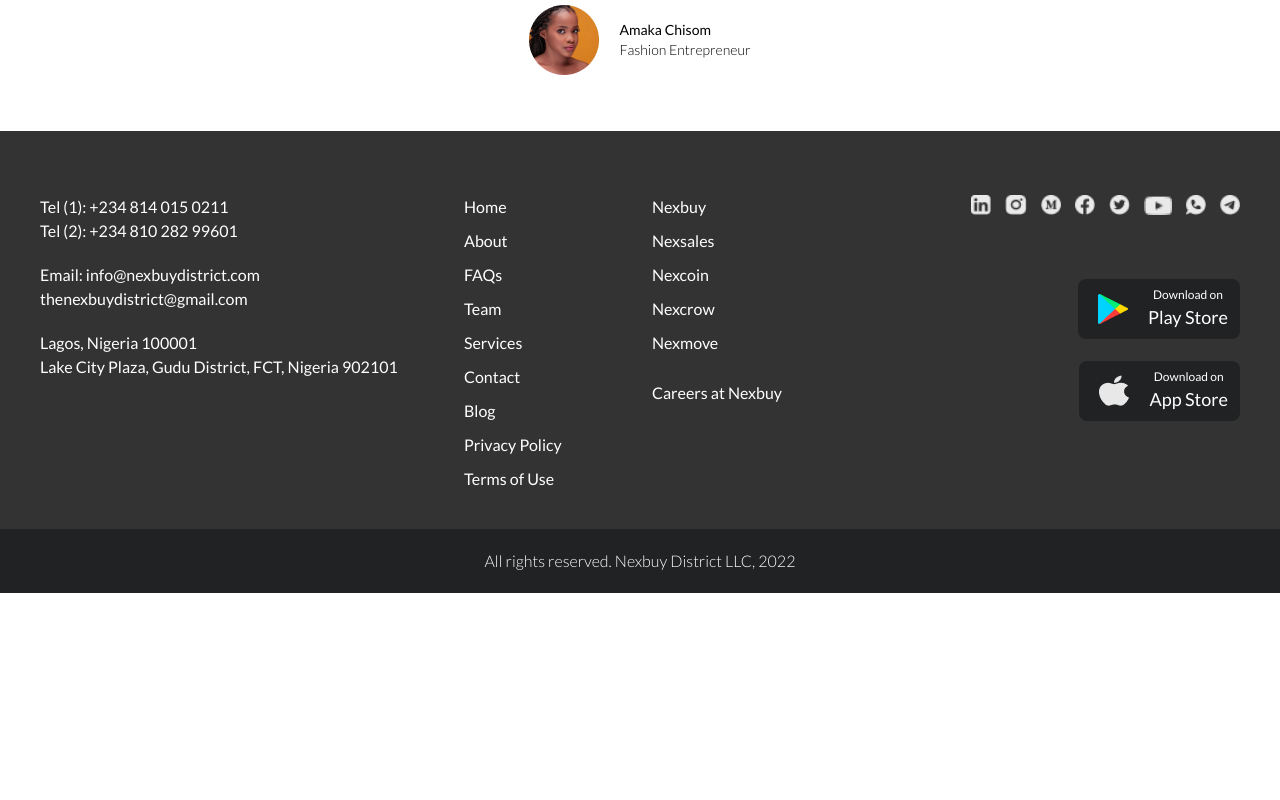
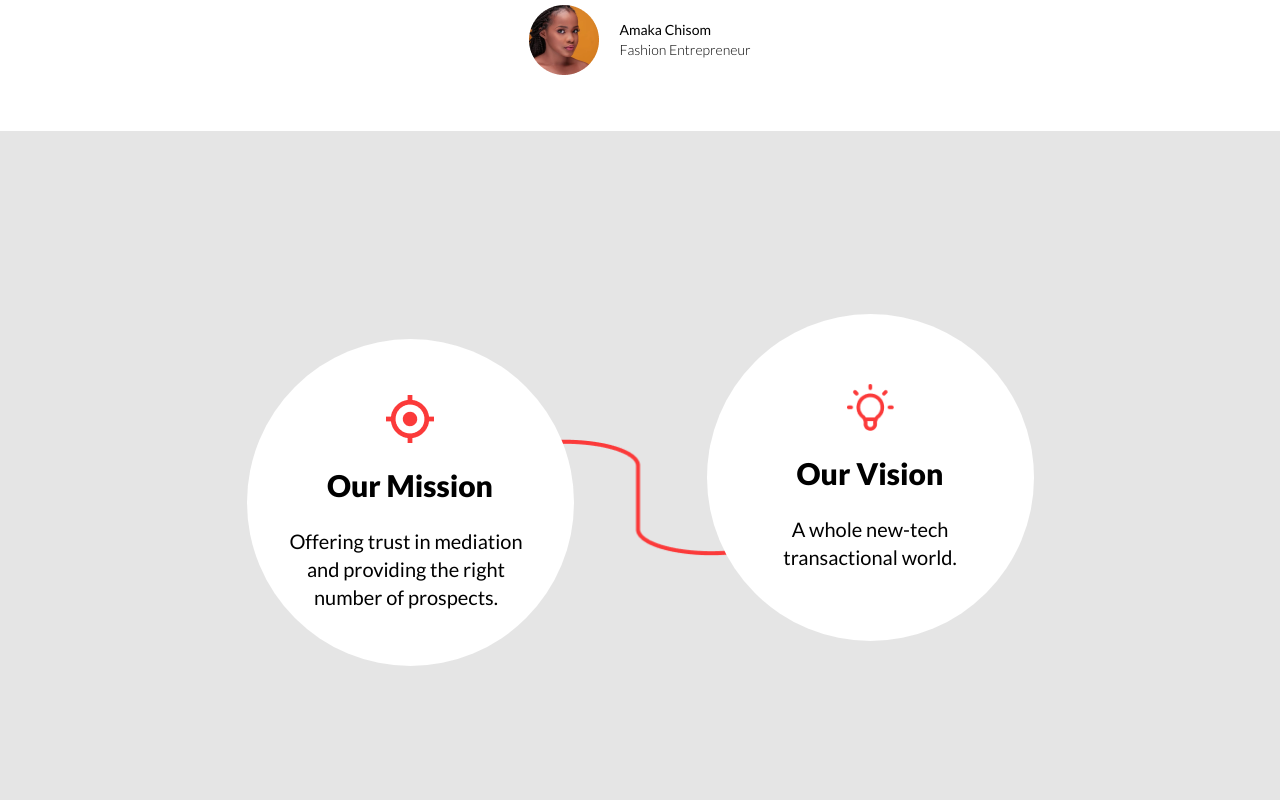
Before and after one commit to Deelyah/Nexbuy-website, a Nuxt app: page / in a window 1280 px wide. Shown: the part 3360-4160 px from the top of the page. Before the commit the page ends 3953 px from the top, so only its background shows below. Built offline with nearby package versions, Linux system fonts and the light colour scheme.

Commit message:
fourth section fully responsive

```diff
--- /dev/null
+++ b/components/databases/aboutPage-bd.js
@@ -0,0 +1,5 @@
+export default [
+  "We have developed a mobile and web application for online shoppers and businesspersons seeking to boost their sales and awareness. E-commerce should be more than just adding to cart, checkout and deliveries. We are innovating the way online retail happens: we are transforming the e-commerce sector in Africa with technology and ‘vibes’. A place to be when shopping in the 21st Century is Nexbuy. The future of e-comercce is our possession. Join the story!",
+  "Nexbuy District, exist to accomplish the mission of providing the right number of consumers to consumer businesses of any scale in Africa. The prior reason for the existence of the company is to grow exponentially consumer businesses by aiming to link the right number of end users, market or prospects to such business’ offerings.",
+  "Another spark that brought us into existence or limelight years ago, is the desire to drastically curb internet frauds and malicious transactional practices. It is by this we derive our name Nexbuy from two 'words' which predominantly exist in our mission statement– 'Nexus' and 'Buyers'. Nexus being synonymous to 'connection' sprang up 'NEX'; ‘Buyers’ literally indicates buying action – 'BUY'. Also, by offering trust in mediation, we mean to be these faultless middlemen to the simple world of commerce and trade with trusted offerings (products and services).",
+];
--- a/components/home-page-sections/fourth-section.vue
+++ b/components/home-page-sections/fourth-section.vue
@@ -1,15 +1,15 @@
 <template>
   <section class="section_four pt-52 pb-32">
-    <div class="flex justify-center items-center mb-14">
-      <div class="circle one flex flex-col items-center py-14">
-        <div class="w-12 h-12 mb-6">
+    <div class="flex flex-col justify-center items-center lg:mb-14">
+      <div class="circle one flex flex-col items-center lg:py-14">
+        <div class="w-12 h-12 lg:mb-6 my-4 lg:my-0">
           <img src="~/assets/mission.png" alt="Our mission" />
         </div>
         <div>
-          <h2 class="mb-6 font-semibold text-3xl">Our Mission</h2>
+          <h2 class="mb-3 lg:mb-6 font-semibold text-3xl">Our Mission</h2>
         </div>
         <div>
-          <p class="ml-8 mr-10 text-center text-xl">
+          <p class="ml-8 mr-10 text-center text-base lg:text-xl">
             Offering trust in mediation and providing the right number of
             prospects.
           </p>
@@ -18,15 +18,17 @@
       <div class="bg-link">
         <img width="298px" height="115px" src="~/assets/bg-link.png" alt="" />
       </div>
-      <div class="circle two flex flex-col items-center py-14">
-        <div class="h-12 w-12 mb-6">
+      <div
+        class="circle two flex flex-col justify-center items-center lg:py-14"
+      >
+        <div class="h-12 w-12 lg:mb-6">
           <img src="~/assets/vision.png" alt="" />
         </div>
         <div>
-          <h2 class="mb-6 font-semibold text-3xl">Our Vision</h2>
+          <h2 class="mb-3 lg:mb-6 font-semibold text-3xl">Our Vision</h2>
         </div>
         <div>
-          <p class="text-xl mx-16 text-center">
+          <p class="text-base lg:text-xl px-10 lg:px-16 text-center">
             A whole new-tech transactional world.
           </p>
         </div>
@@ -40,24 +42,66 @@
 </script>
 
 <style scoped>
+@media (min-width: 0) {
   .section_four {
     background-color: #e5e5e5;
   }
 
   .circle {
     background-color: #fff;
-  width: 327px;
-  height: 327px;
+    width: 250px;
+    height: 250px;
     border-radius: 50%;
   }
 
   .one {
+    z-index: 5;
+    margin-bottom: -10px;
+  }
+
+  .two {
+    z-index: 5;
+    margin-top: -20px;
+  }
+
+  .bg-link > img {
+    transform: rotate(84deg);
+    margin-right: 30px;
+  }
+}
+
+@media (min-width: 640px) {
+  .one {
+    margin-bottom: -10px;
+  }
+
+  .two {
+    margin-top: -40px;
+  }
+}
+
+@media (min-width: 1024px) {
+  .section_four > div {
+    flex-direction: row;
+  }
+
+  .circle {
+    width: 327px;
+    height: 327px;
+  }
+  .one {
     margin-right: -85px;
-  z-index: 5;
+
+    /* z-index: 5; */
   }
 
   .two {
     margin-left: -110px;
-  z-index: 5;
+    /* z-index: 5; */
+  }
+
+  .bg-link > img {
+    transform: rotate(0deg);
+  }
 }
 </style>
--- a/pages/about.vue
+++ b/pages/about.vue
@@ -1,11 +1,17 @@
 <template>
   <div>
-    <h2>About Page</h2>
+    <section class="section_one pb-11">
+      <h2>About Our Application</h2>
+    </section>
   </div>
 </template>
 
 <script>
-export default {}
+export default {};
 </script>
 
-<style></style>
+<style scoped>
+.section_one {
+  background-color: #e5e5e5;
+}
+</style>
--- a/pages/index.vue
+++ b/pages/index.vue
@@ -59,8 +59,9 @@
 
     <second-section />
     <third-section />
+
+    <fourth-section />
     <!--
-    <fourth-section />
     <fifth-section />
     <sixth-section /> -->
   </div>
@@ -71,7 +72,7 @@
 import dataForSectionOne from "../components/databases/homePage-db";
 import SecondSection from "../components/home-page-sections/second-section.vue";
 import ThirdSection from "../components/home-page-sections/third-section.vue";
-// import FourthSection from "../components/home-page-sections/fourth-section.vue";
+import FourthSection from "../components/home-page-sections/fourth-section.vue";
 // import FifthSection from "../components/home-page-sections/fifth-section.vue";
 // import SixthSection from "../components/home-page-sections/sixth-section.vue";
 
@@ -80,7 +81,7 @@
     //     CustomButton,
     SecondSection,
     ThirdSection,
-    //     FourthSection,
+    FourthSection,
     //     FifthSection,
     //     SixthSection,
   },
```
Lines whose indentation alone changed are shown as unchanged.
